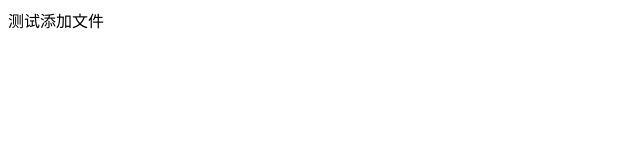
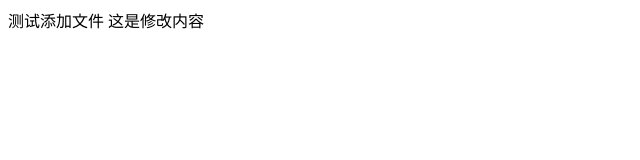
Before and after one commit to linlonhua2/vscode, a plain HTML site: page addhtml.html in a window 1280 px wide. Shown: the whole page, without its empty margins (0-640 px from the left). Drawn offline with Linux system fonts and the light colour scheme.

Commit message:
修改内容

```diff
--- a/addhtml.html
+++ b/addhtml.html
@@ -8,5 +8,6 @@
 </head>
 <body>
     测试添加文件
+    这是修改内容
 </body>
 </html>
```
